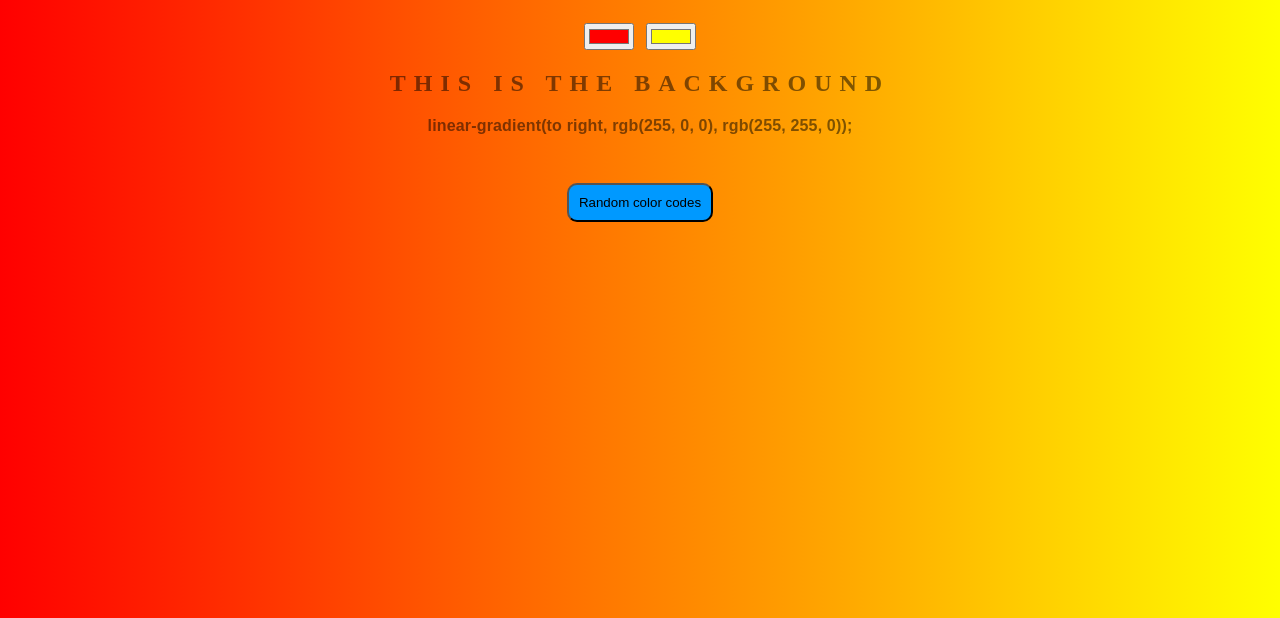
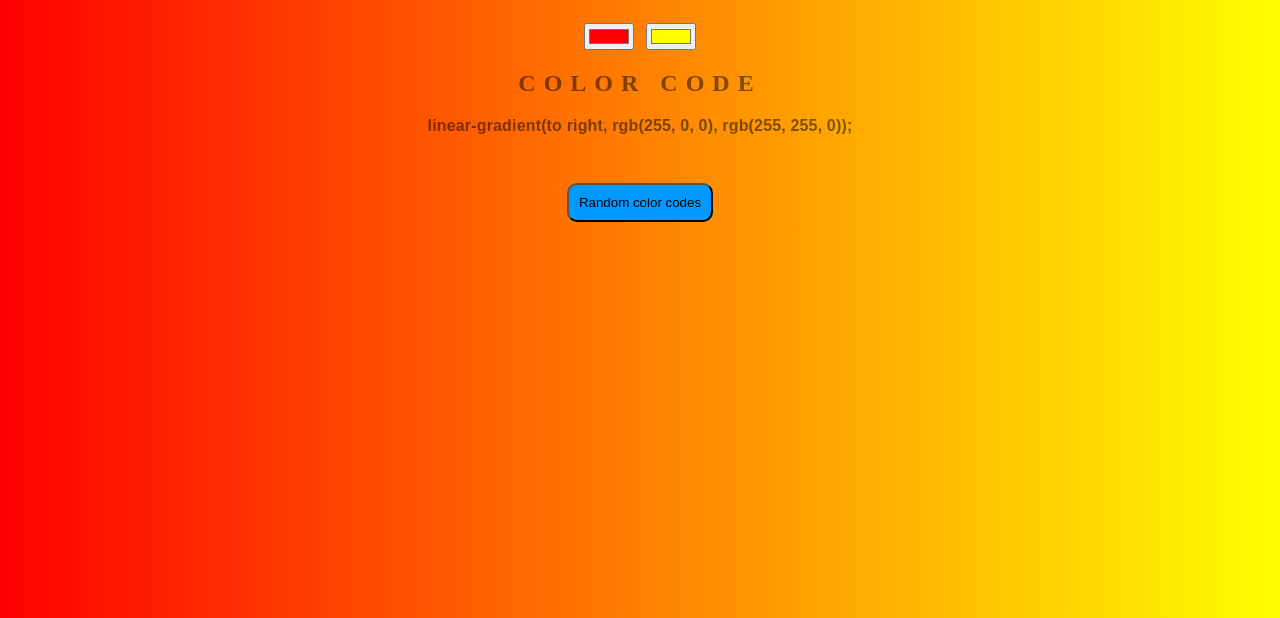
Before and after one commit to satendrachowdhary/background-generator, a plain HTML site: page index.html in a window 1280 px wide. Shown: the part 182-800 px from the top of the page. Drawn offline with Linux system fonts and the light colour scheme.

Commit message:
Update index.html

```diff
--- a/index.html
+++ b/index.html
@@ -8,7 +8,7 @@
     <h1>Background Generator</h1>
     <input class="color1" type="color" name="color1" value="#ff0000" />
     <input class="color2" type="color" name="color2" value="#ffff00" />
-    <h2>This is the Background</h2>
+    <h2>Color Code</h2>
     <h3 id="bg-code"></h3>
 
     <div id="wrapper">
```
